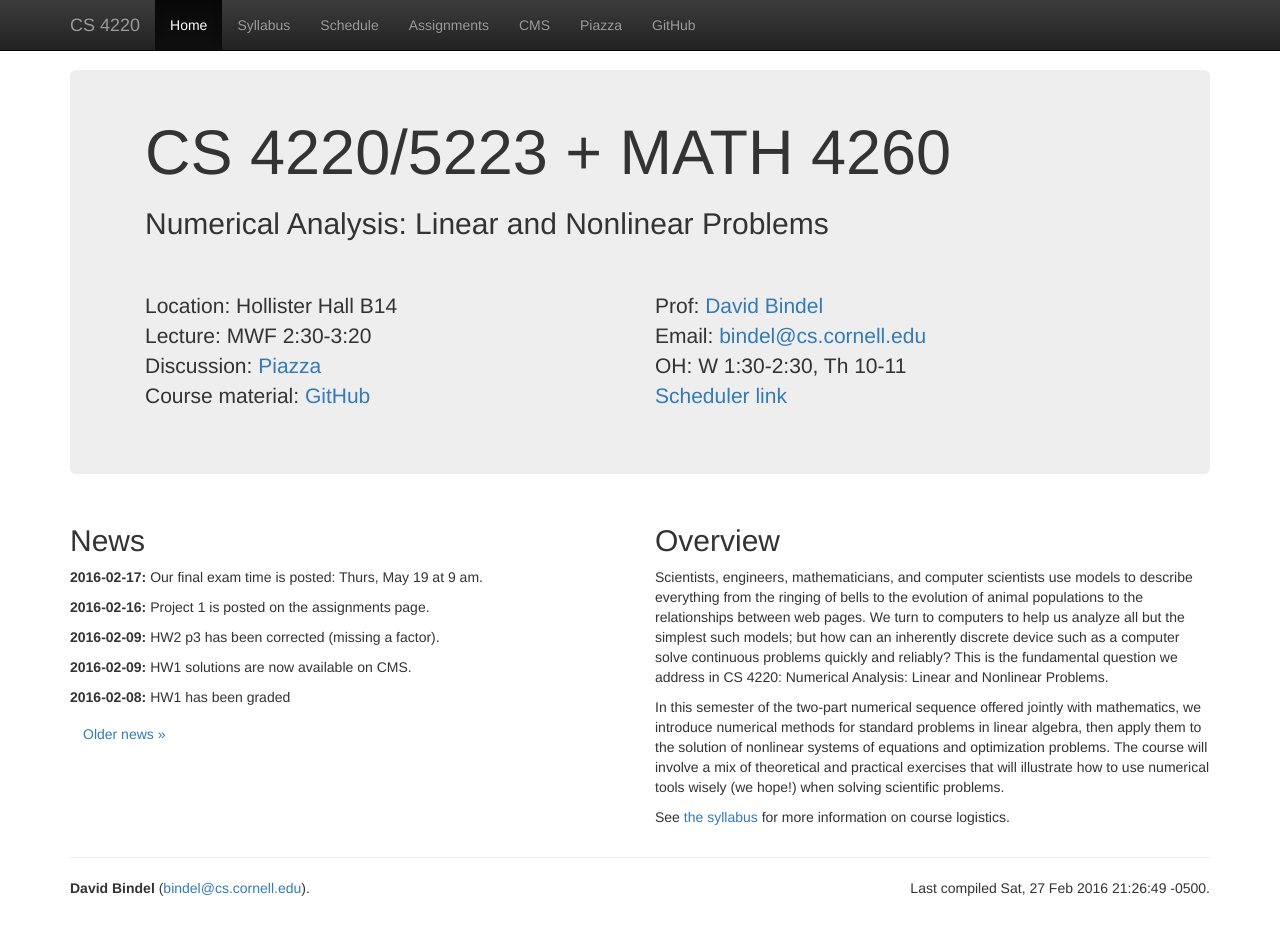
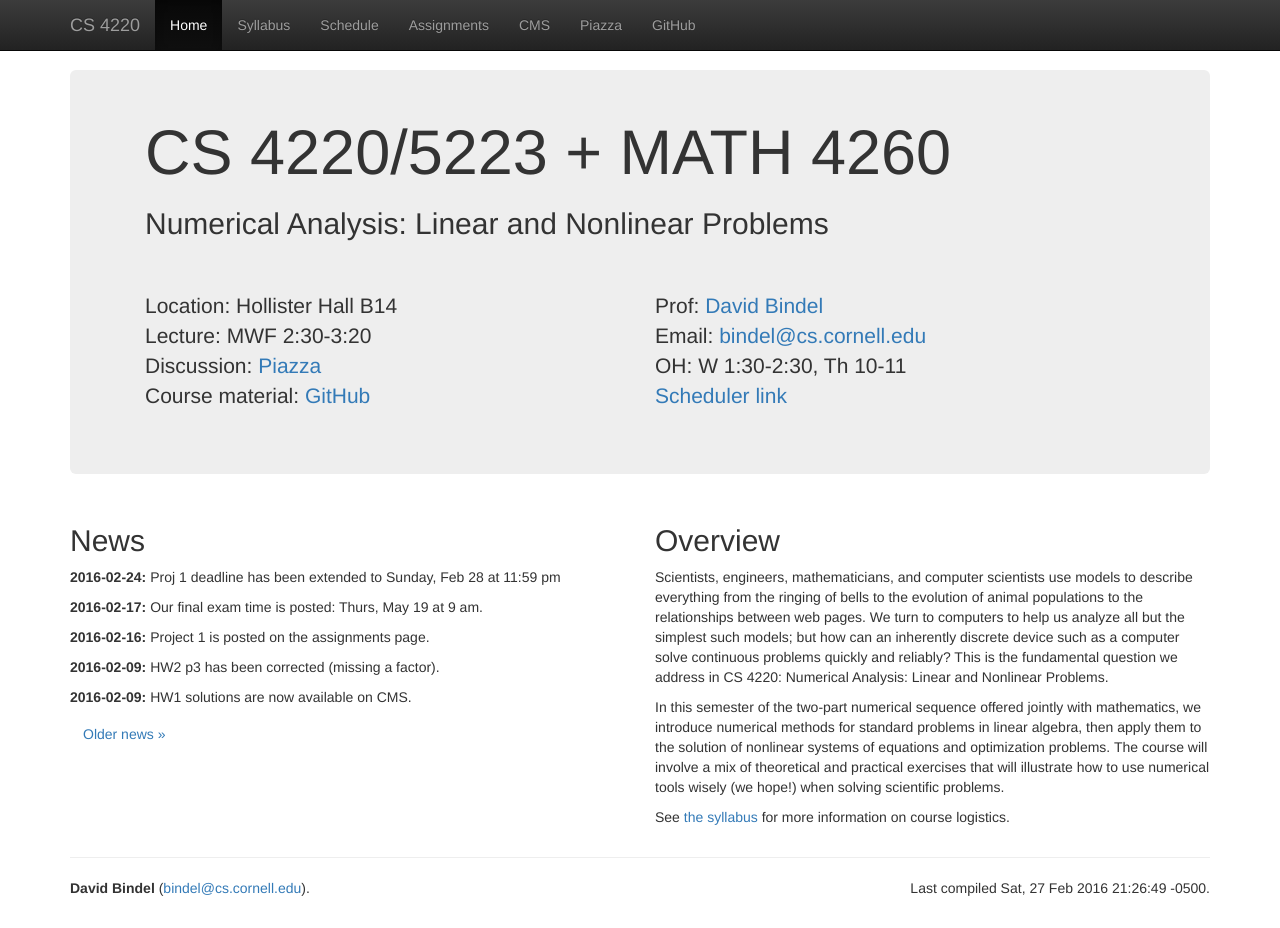
Before and after one commit to dbindel/cs4220-s17, a Jekyll site: the page built from web/index.html, in a window 1280 px wide and 928 px high. Built offline with Jekyll 4.4.1, drawn with Linux system fonts in a browser that asks for light colours; nearby versions of some CDN libraries.

Commit message:
Update re project.

```diff
--- a/web/_data/hw.yml
+++ b/web/_data/hw.yml
@@ -8,7 +8,7 @@
   file: hw2
 -
   desc: Project 1
-  due: 2016-02-26
+  due: 2016-02-28
   file: proj1
   support: [proj1code/problem_load.m]
 -
--- a/web/_data/news.yml
+++ b/web/_data/news.yml
@@ -34,3 +34,6 @@
 -
   date: 2016-02-17
   text: "Our final exam time is posted: Thurs, May 19 at 9 am."
+-
+  date: 2016-02-24
+  text: "Proj 1 deadline has been extended to Sunday, Feb 28 at 11:59 pm"
```
